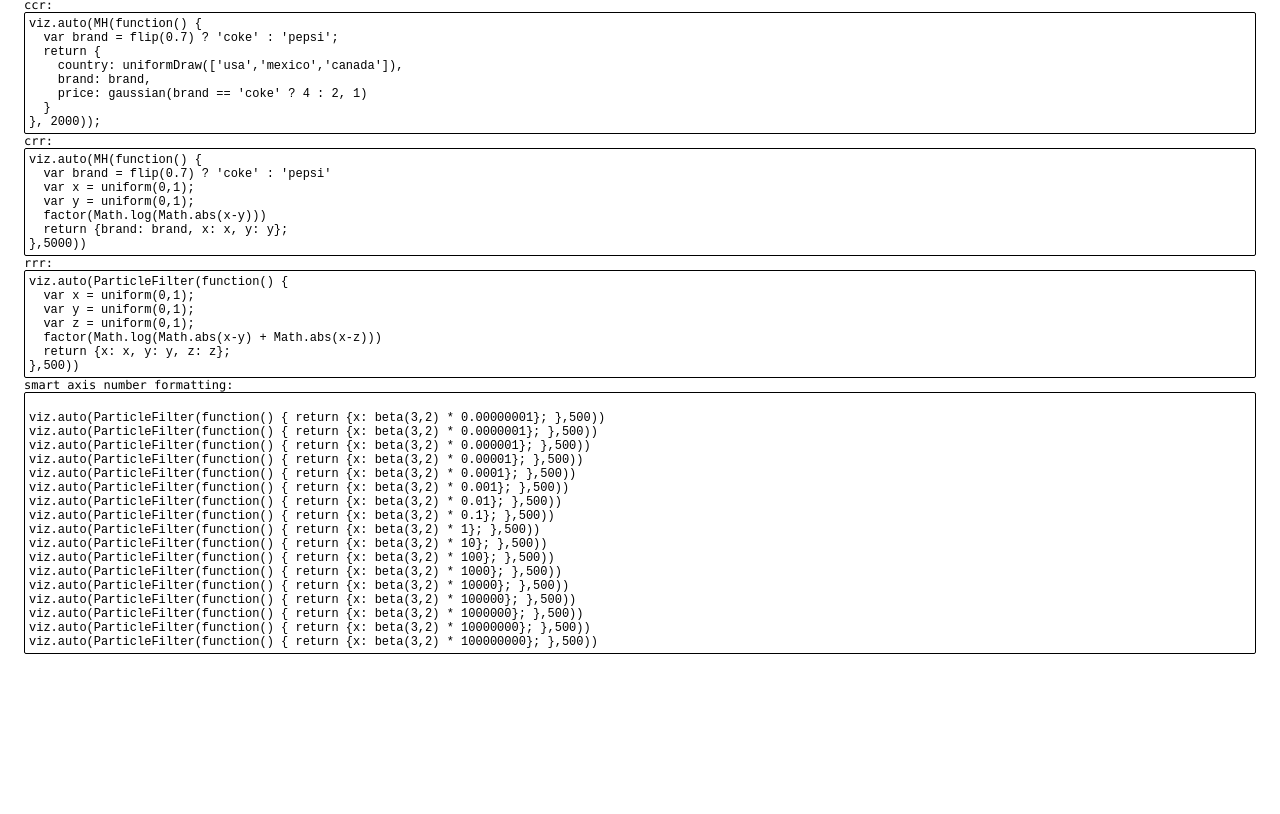
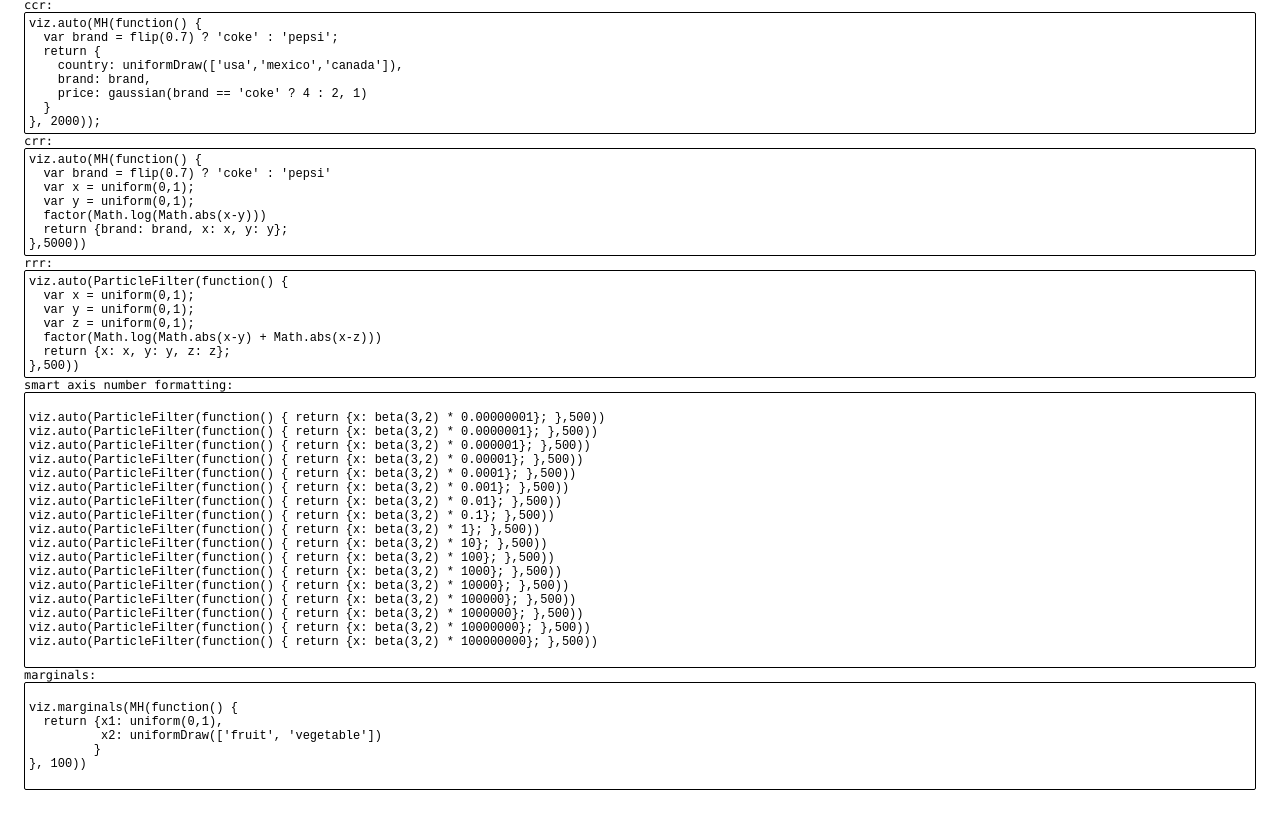
Before and after one commit to probmods/webppl-viz, a React app: page demo/index.html in a window 1280 px wide. Shown: the part 990-1804 px from the top of the page. Before the commit the page ends 1668 px from the top, so only its background shows below. Built offline with nearby package versions, Linux system fonts and the light colour scheme; a script that the page names is missing.

Commit message:
Add marginals example to demo page

```diff
--- a/demo/index.html
+++ b/demo/index.html
@@ -166,7 +166,16 @@
 viz.auto(ParticleFilter(function() { return {x: beta(3,2) * 1000000}; },500))
 viz.auto(ParticleFilter(function() { return {x: beta(3,2) * 10000000}; },500))
 viz.auto(ParticleFilter(function() { return {x: beta(3,2) * 100000000}; },500))
-</code></pre>
+    </code></pre>
+
+    marginals:
+    <pre><code>
+viz.marginals(MH(function() {
+  return {x1: uniform(0,1),
+          x2: uniformDraw(['fruit', 'vegetable'])
+         }
+}, 100))
+    </code></pre>
 
   </body>
 <script>
```
